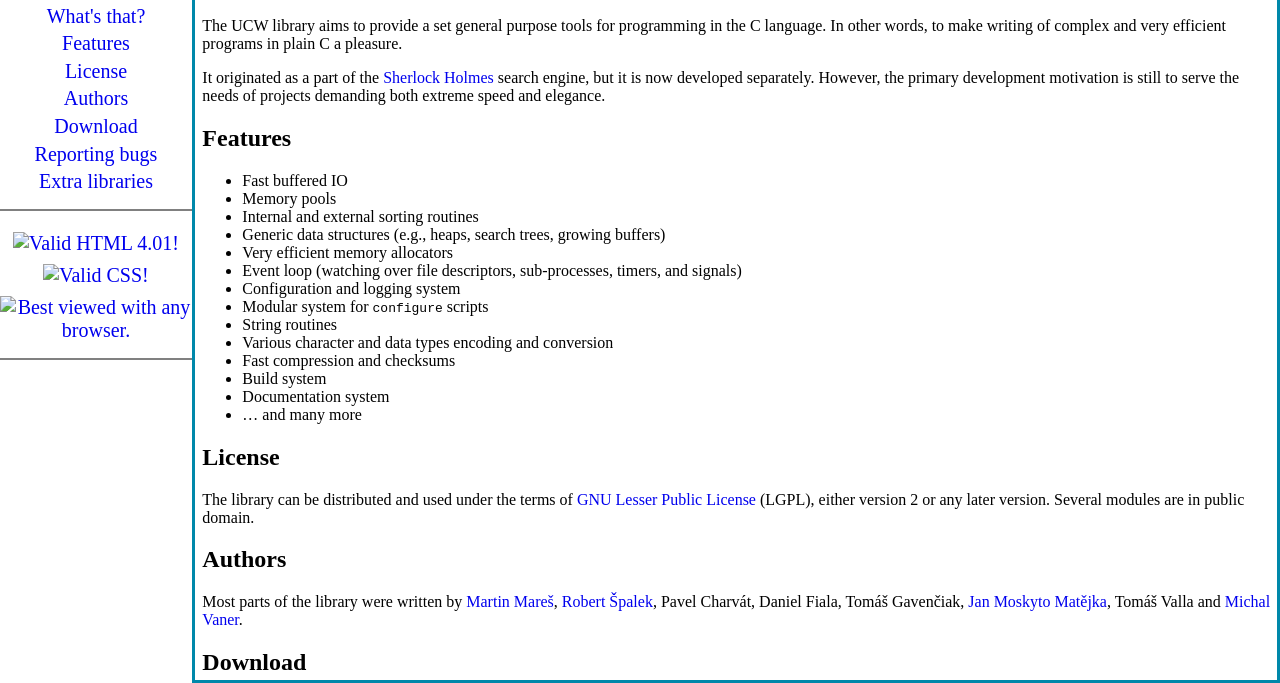
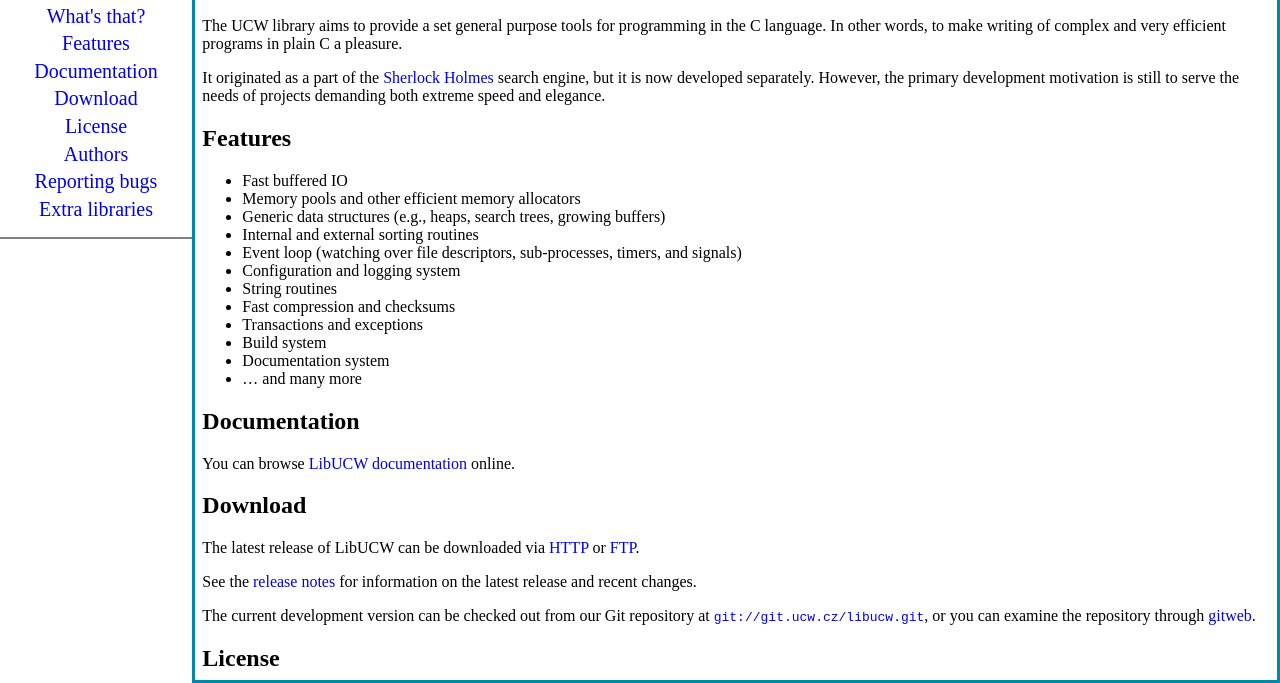
Before and after one commit to CZ-NIC/dns-collector, a plain HTML site: page WWW/index.html in a window 1280 px wide. Shown: the part 117-800 px from the top of the page. Drawn offline with Linux system fonts and the light colour scheme.

Commit message:
Updated web pages for the new release

```diff
--- a/WWW/index.html
+++ b/WWW/index.html
@@ -16,18 +16,12 @@
 				<p>
 				<a href="#what">What's that?</a>
 				<a href="#features">Features</a>
+				<a href="#docs">Documentation</a>
+				<a href="#download">Download</a>
 				<a href="#license">License</a>
 				<a href="#authors">Authors</a>
-				<a href="#download">Download</a>
 				<a href="#bugs">Reporting bugs</a>
 				<a href="#addlib">Extra libraries</a>
-			</div>
-			<div class="icons">
-				<p>
-				<a href="http://validator.w3.org/check/referer"><img src="/holmes/valid-html401.png" alt="Valid HTML 4.01!" width=88 height=31></a>
-				<a href="http://jigsaw.w3.org/css-validator/"><img src="/holmes/vcss.png" alt="Valid CSS!" width=88 height=31></a>
-				<a href="http://www.anybrowser.org/campaign/"><img src="/holmes/anybrowser.png" width=88 height=31 alt="Best viewed with any browser."></a>
-
 			</div>
 		</div>
 		<div class="main">
@@ -46,20 +40,31 @@
 			<div class="section" id="features"><h2>Features</h2>
 				<ul>
 					<li>Fast buffered IO
-					<li>Memory pools
+					<li>Memory pools and other efficient memory allocators
+					<li>Generic data structures (e.g., heaps, search trees, growing buffers)
 					<li>Internal and external sorting routines
-					<li>Generic data structures (e.g., heaps, search trees, growing buffers)
-					<li>Very efficient memory allocators
 					<li>Event loop (watching over file descriptors, sub-processes, timers, and signals)
 					<li>Configuration and logging system
-					<li>Modular system for <tt>configure</tt> scripts
 					<li>String routines
-					<li>Various character and data types encoding and conversion
 					<li>Fast compression and checksums
+					<li>Transactions and exceptions
 					<li>Build system
 					<li>Documentation system
 					<li>&hellip; and many more
 				</ul>
+			</div>
+			<div class="section" id="docs"><h2>Documentation</h2>
+				<p>
+					You can browse <a href='doc/'>LibUCW documentation</a> online.
+			</div>
+			<div class="section" id="download"><h2>Download</h2>
+				<p>
+					The latest release of LibUCW can be downloaded via <a href="download/">HTTP</a> or <a href="ftp://ftp.ucw.cz/pub/libucw/">FTP</a>.
+				<p>
+					See the <a href='doc/relnotes.html'>release notes</a> for information on the latest release and recent changes.
+				<p>
+					The current development version can be checked out from our Git repository at <a href='git://git.ucw.cz/libucw.git'><code>git://git.ucw.cz/libucw.git</code></a>,
+					or you can examine the repository through <a href='http://www.ucw.cz/gitweb?p=libucw.git;a=summary'>gitweb</a>.
 			</div>
 			<div class="section" id="license"><h2>License</h2>
 				<p>
@@ -74,18 +79,10 @@
 					Pavel Charvát,
 					Daniel Fiala,
 					Tomáš Gavenčiak,
+					Robert Kessl,
 					<a href='http://mq.ucw.cz/'>Jan Moskyto Matějka</a>,
 					Tomáš Valla
 					and <a href="http://vorner.ucw.cz/en/">Michal Vaner</a>.
-			</div>
-			<div class="section" id="download"><h2>Download</h2>
-				<p>
-					The latest release of LibUCW is version 6.0 (see <a href='doc/relnotes.html'>release notes</a> and <a href='doc/'>online documentation</a>).
-				<p>
-					It can be downloaded via <a href="download/">HTTP</a> or <a href="ftp://ftp.ucw.cz/pub/libucw/">FTP</a>.
-				<p>
-					The current development version can be checked out from our Git repository at <a href='git://git.ucw.cz/libucw.git'><code>git://git.ucw.cz/libucw.git</code></a>,
-					or you can examine the repository through <a href='http://www.ucw.cz/gitweb?p=libucw.git;a=summary'>gitweb</a>.
 			</div>
 			<div class="section" id="bugs"><h2>Reporting bugs</h2>
 				<p>
```
